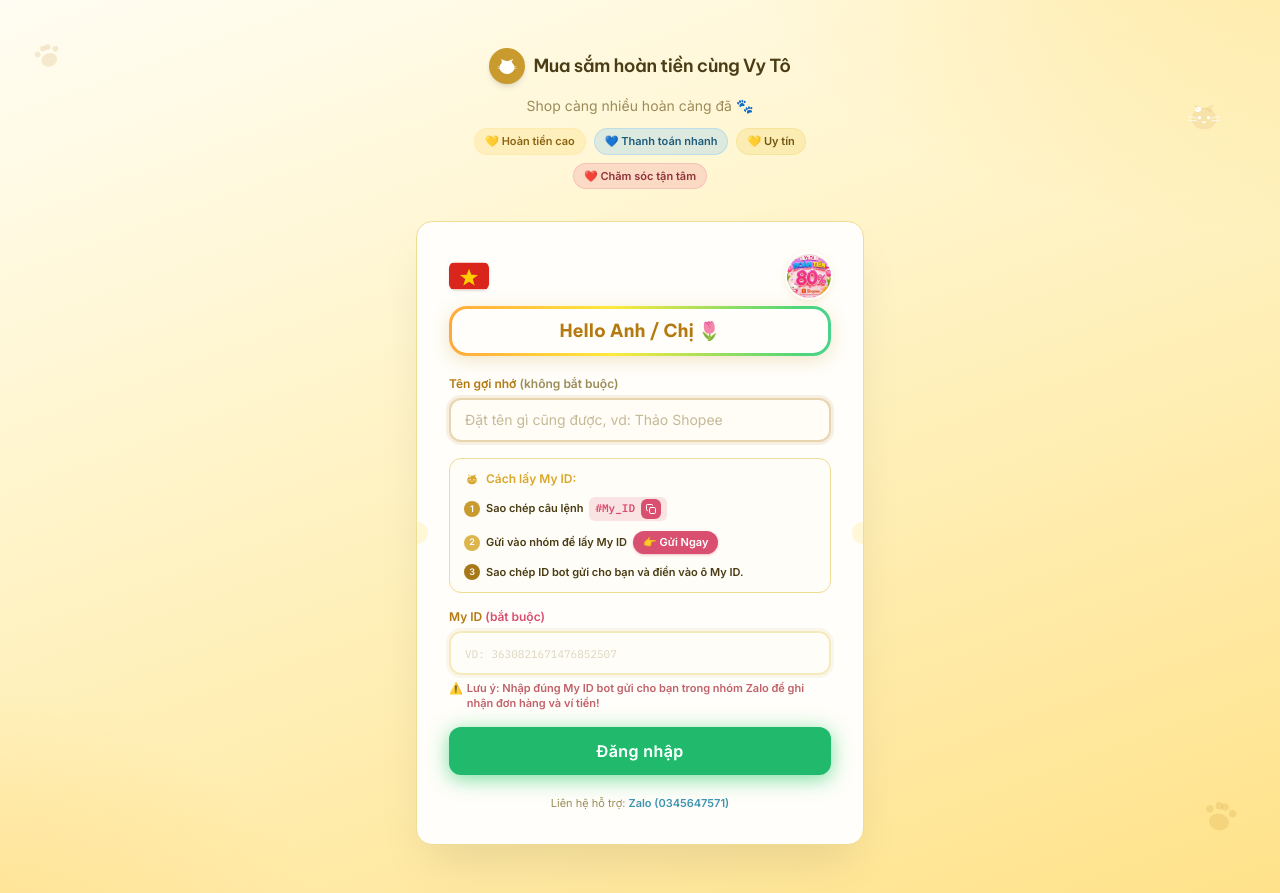
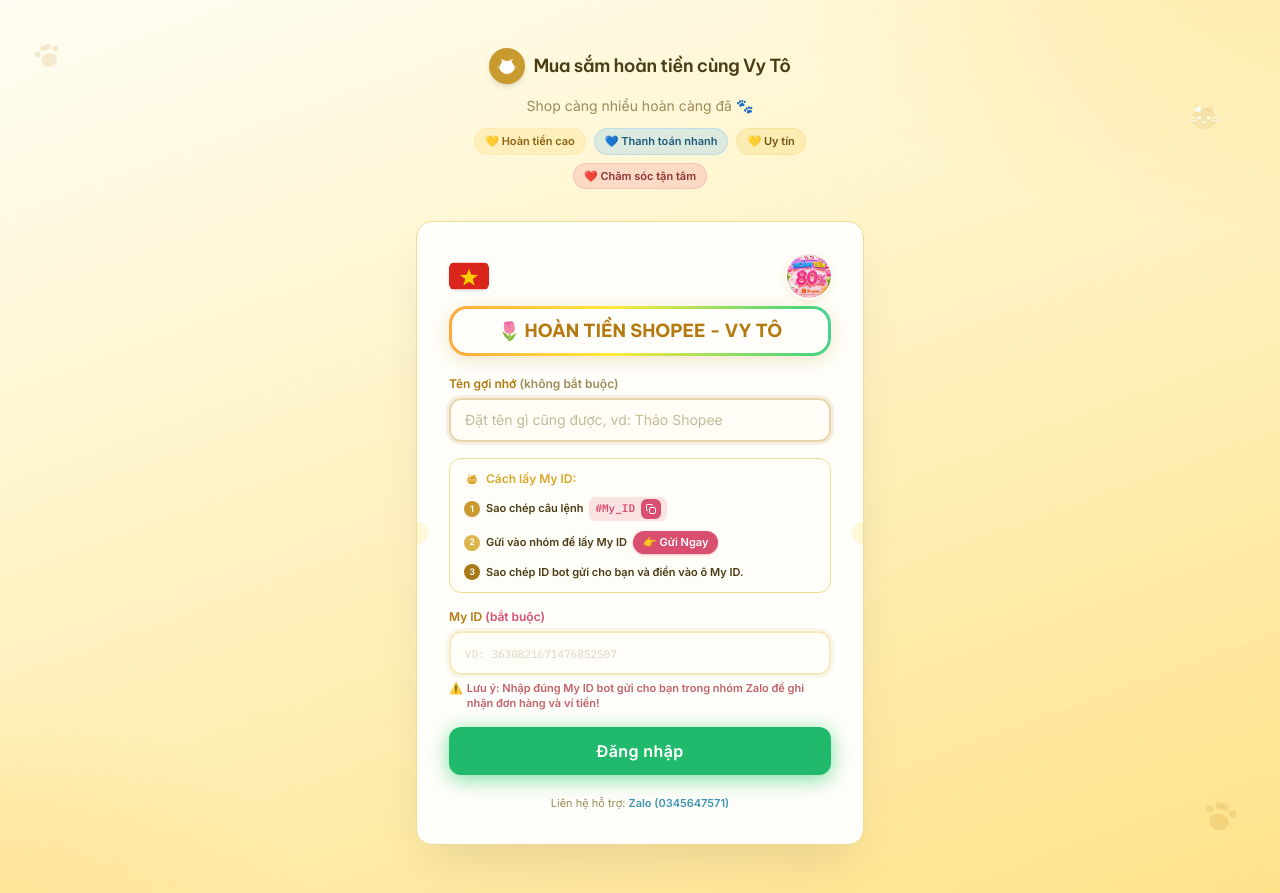
Before and after one commit to oklllllk/hoantien-vyto, a Next.js app: page /login in a window 1280 px wide. Built offline with nearby package versions, Linux system fonts and the light colour scheme.

Commit message:
Update page.js

```diff
--- a/app/login/page.js
+++ b/app/login/page.js
@@ -236,7 +236,7 @@
             <div className="rainbow-frame mb-5 inline-block w-full">
               <div className="rainbow-frame-inner">
                 <p className="text-center font-display font-bold text-lg py-2 text-highlight">
-                  Hello {nickname.trim() ? nickname.trim() : "Anh / Chị"} <span>🌷</span>
+                  <span>🌷</span> HOÀN TIỀN SHOPEE - VY TÔ
                 </p>
               </div>
             </div>
```
